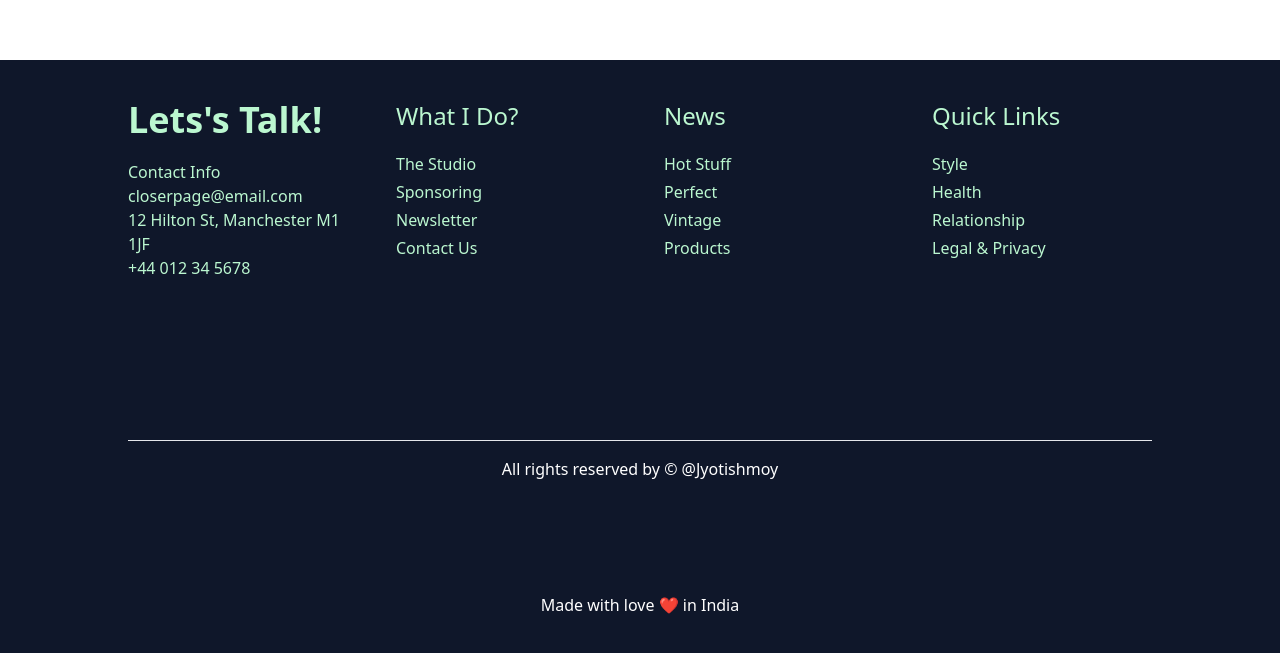
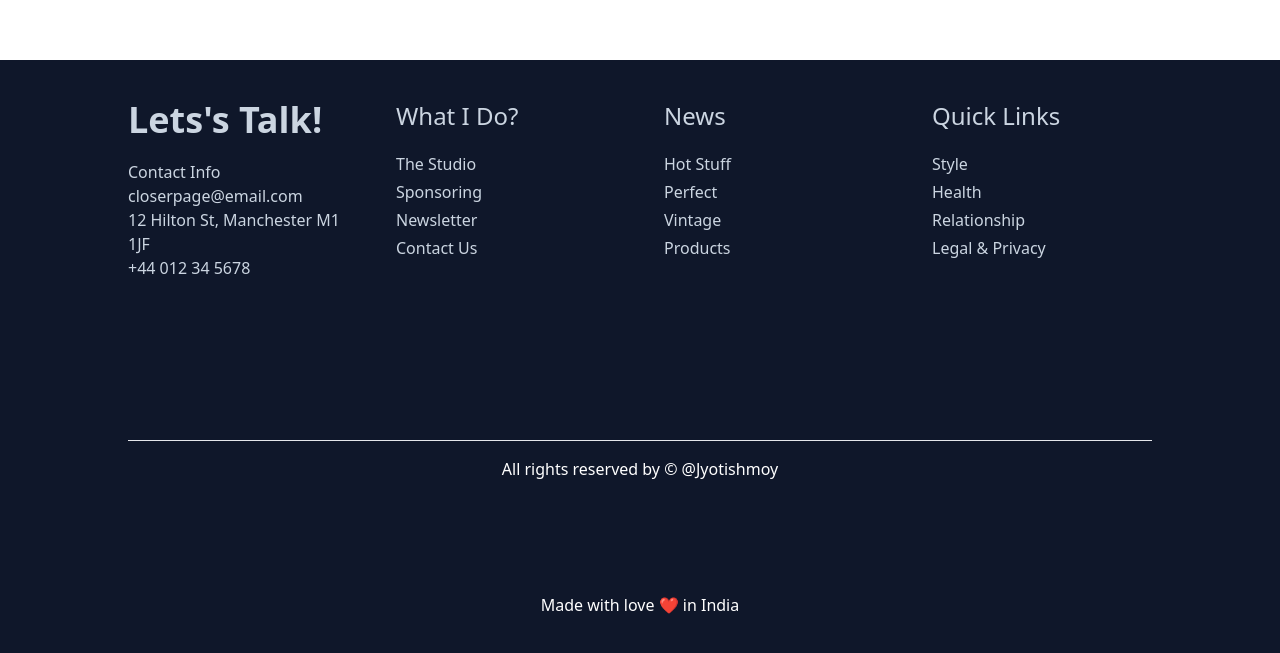
Before and after one commit to Jyotishmoy365/Jyotishmoy-konwar, a plain HTML site: page index.html in a window 1280 px wide. Shown: the part 9691-10344 px from the top of the page. Drawn offline with nearby package versions, Linux system fonts and the light colour scheme.

Commit message:
Update index.html

```diff
--- a/index.html
+++ b/index.html
@@ -509,8 +509,8 @@
 
 
         <!--footer-->
-        <div class="mt-60 p-10 lg:px-32 text-slate-300  dark:bg-slate-800 bg-slate-900 font-medium ">
-            <div class="grid gap-12 sm:grid-cols-2 grid-cols-1 lg:grid-cols-4 text-green-200 ">
+        <div class="mt-60 p-10 lg:px-32  dark:bg-slate-800 bg-slate-900 font-medium ">
+            <div class="grid gap-12 sm:grid-cols-2 grid-cols-1 lg:grid-cols-4 text-slate-300  ">
                 <div class="space-y-5 ">
                     <h1 class="text-4xl font-bold dark:text-white">Lets's Talk!</h1>
                     <div class="space-1">
```
